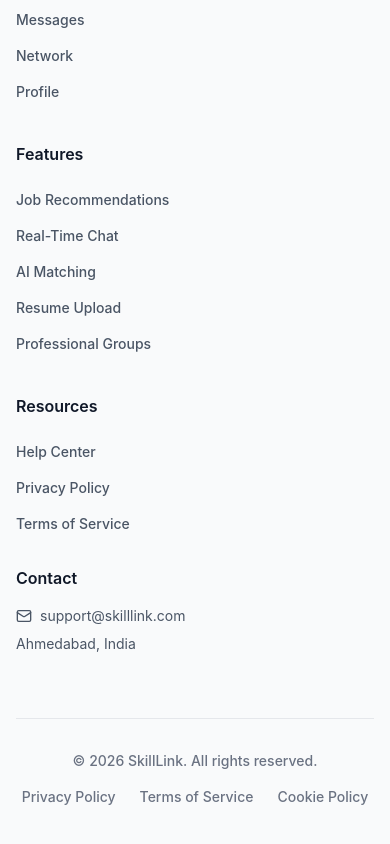
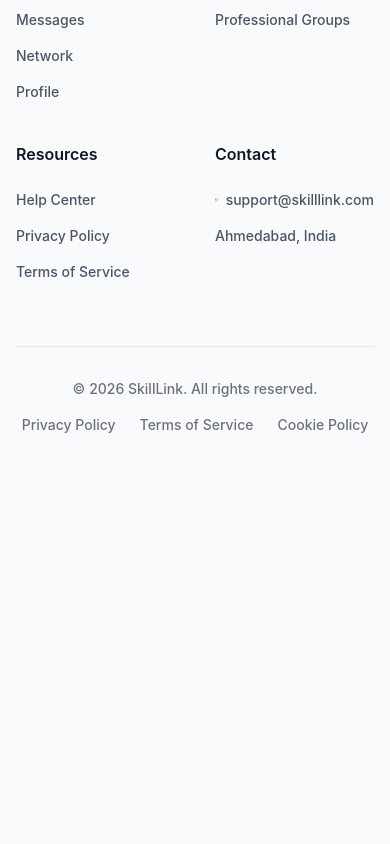
Before and after one commit to RudraMangroliya/SkillLink, a React (Vite) app in the folder client/: page / in a window 390 px wide. Shown: the part 2902-3746 px from the top of the page. After the commit the page ends 3401 px from the top, so only its background shows below. Built offline with nearby package versions, Linux system fonts and the light colour scheme; no server answers.

Commit message:
style(footer): improve responsive layout and alignment below 640px

```diff
--- a/client/src/components/Footer.tsx
+++ b/client/src/components/Footer.tsx
@@ -94,7 +94,7 @@
           </div>
 
           {/* Links Columns container */}
-          <div className="w-full lg:w-3/5 grid grid-cols-1 sm:grid-cols-3 gap-10 sm:gap-8">
+          <div className="w-full lg:w-3/5 grid grid-cols-1 xs:grid-cols-2 md:grid-cols-4 gap-10 sm:gap-8">
             {/* Quick Links */}
             <div>
               <h3 className="text-gray-900 dark:text-white font-semibold mb-6 transition-colors">Quick Links</h3>
@@ -121,20 +121,24 @@
               </ul>
             </div>
 
-            {/* Resources & Contact */}
+            {/* Resources */}
             <div>
               <h3 className="text-gray-900 dark:text-white font-semibold mb-6 transition-colors">Resources</h3>
-              <ul className="space-y-4 text-sm font-medium mb-8">
+              <ul className="space-y-4 text-sm font-medium">
                 <li><Link to="/" onClick={() => handleLinkClick("/")} className="text-gray-600 dark:text-gray-400 hover:text-indigo-600 dark:hover:text-indigo-400 transition-colors">Help Center</Link></li>
                 <li><Link to="/privacy-policy" onClick={() => handleLinkClick("/privacy-policy")} className="text-gray-600 dark:text-gray-400 hover:text-indigo-600 dark:hover:text-indigo-400 transition-colors">Privacy Policy</Link></li>
                 <li><Link to="/terms-of-service" onClick={() => handleLinkClick("/terms-of-service")} className="text-gray-600 dark:text-gray-400 hover:text-indigo-600 dark:hover:text-indigo-400 transition-colors">Terms of Service</Link></li>
               </ul>
-              <h3 className="text-gray-900 dark:text-white font-semibold mb-4 transition-colors">Contact</h3>
-              <div className="space-y-2">
-                <a href="mailto:support@skilllink.com" className="flex items-center gap-2 text-gray-600 dark:text-gray-400 hover:text-indigo-600 dark:hover:text-white transition-colors text-sm">
+            </div>
+
+            {/* Contact */}
+            <div>
+              <h3 className="text-gray-900 dark:text-white font-semibold mb-6 transition-colors">Contact</h3>
+              <div className="space-y-4">
+                <a href="mailto:support@skilllink.com" className="flex items-center gap-2 text-gray-600 dark:text-gray-400 hover:text-indigo-600 dark:hover:text-white transition-colors text-sm font-medium">
                   <Mail size={16} /> support@skilllink.com
                 </a>
-                <p className="text-gray-600 dark:text-gray-400 text-sm">Ahmedabad, India</p>
+                <p className="text-gray-600 dark:text-gray-400 text-sm font-medium">Ahmedabad, India</p>
               </div>
             </div>
           </div>
@@ -144,7 +148,7 @@
         {/* Bottom Copyright */}
         <div className="pt-8 border-t border-gray-200 dark:border-slate-800 flex flex-col md:flex-row justify-between items-center gap-4 text-sm text-gray-500 font-medium transition-colors">
           <p>© {new Date().getFullYear()} SkillLink. All rights reserved.</p>
-          <div className="flex gap-6">
+          <div className="flex flex-wrap justify-center gap-x-6 gap-y-2">
             <Link to="/privacy-policy" onClick={() => handleLinkClick("/privacy-policy")} className="hover:text-gray-900 dark:hover:text-white transition-colors">Privacy Policy</Link>
             <Link to="/terms-of-service" onClick={() => handleLinkClick("/terms-of-service")} className="hover:text-gray-900 dark:hover:text-white transition-colors">Terms of Service</Link>
             <Link to="/cookie-policy" onClick={() => handleLinkClick("/cookie-policy")} className="hover:text-gray-900 dark:hover:text-white transition-colors">Cookie Policy</Link>
--- a/client/src/index.css
+++ b/client/src/index.css
@@ -1,4 +1,9 @@
 @import "tailwindcss";
+
+@theme {
+  --breakpoint-xs: 340px;
+}
+
 
 @custom-variant dark (&:is(.dark *));
 
```
